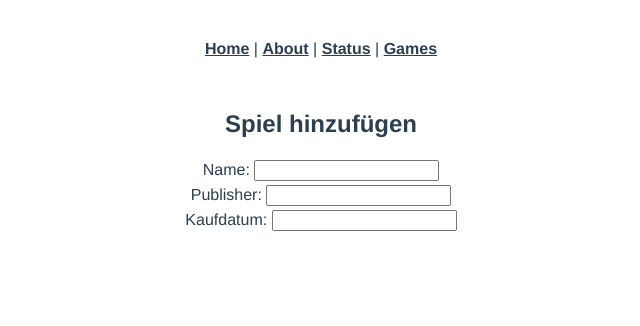
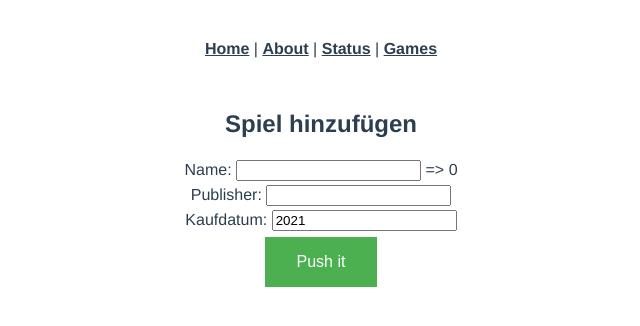
Before and after one commit to Sensler/app-demo-project, a Vue app in the folder demo-ui/: page /addGame in a window 1280 px wide. Shown: the top 326 px of the page, without its empty margins (319-959 px from the left). Built offline with nearby package versions, Linux system fonts and the light colour scheme.

Commit message:
Funktion für Add und Delete eingefügt

```diff
--- a/demo-ui/package.json
+++ b/demo-ui/package.json
@@ -4,6 +4,7 @@
   "private": true,
   "scripts": {
     "serve": "vue-cli-service serve",
+    "serveWithPort8081": "vue-cli-service serve --port=8081",
     "build": "vue-cli-service build",
     "lint": "vue-cli-service lint"
   },
--- a/demo-ui/src/views/AddGame.vue
+++ b/demo-ui/src/views/AddGame.vue
@@ -4,23 +4,60 @@
       <h2>Spiel hinzufügen</h2>
       <div>
         <label for="name">Name: </label>
-        <input type="text" name="name" id="name" />
+        <input type="text" name="name" id="name" v-model.lazy="inputState.name" /> => {{ nameLength }}
       </div>
       <div>
         <label for="publisher">Publisher: </label>
-        <input type="text" name="publisher" id="publisher" />
+        <input type="text" name="publisher" id="publisher" v-model="inputState.publisher" />
       </div>
       <div>
         <label for="buyingYear">Kaufdatum: </label>
-        <input type="text" name="buyingYear" id="buyingYear" />
+        <input type="text" name="buyingYear" id="buyingYear" v-model="inputState.buyingYear" />
       </div>
+      <button type="submit" value="add" name="add" @click="addGame">Push it</button>
     </form>
   </div>
 </template>
 
 <script>
+import { computed, reactive, watch } from 'vue';
+import axios from 'axios';
+import { onBeforeRouteLeave, useRouter } from 'vue-router';
+
 export default {
   name: 'AddGame',
+
+  setup() {
+    const inputState = reactive({
+      name: '',
+      publisher: '',
+      buyingYear: 2021,
+    });
+    const nameLength = computed(() => inputState.name.length);
+
+    watch(inputState, (value, oldValue) => {
+      console.log(`value=${value.name}, oldValue=${oldValue.name}`);
+    });
+    let added = false;
+    const router = useRouter();
+    const addGame = async () => {
+      axios({
+        url: 'api/games',
+        method: 'post',
+        data: inputState,
+      });
+      added = true;
+
+      router.push({ name: 'Games' });
+    };
+
+    onBeforeRouteLeave(() => {
+      console.log('wow hier lande ich ja immer');
+      // eslint-disable-next-line no-restricted-globals
+      return added ? true : confirm('Willst du wirklich kein Spiel hinzufügen?');
+    });
+    return { inputState, nameLength, addGame };
+  },
 };
 </script>
 
--- a/demo-ui/src/views/Games.vue
+++ b/demo-ui/src/views/Games.vue
@@ -7,7 +7,12 @@
         <th>Publisher</th>
       </thead>
       <tbody>
-        <tr v-for="game in games" :key="game.id" @click.left="pushRoute('DetailGame', { id: game.id })">
+        <tr
+          v-for="game in games"
+          :key="game.id"
+          @click.left="pushRoute('DetailGame', { id: game.id })"
+          @click.right.prevent="deleteGame(game.id)"
+        >
           <td>{{ game.id }}</td>
           <td>{{ game.name }}</td>
           <td>{{ game.publisher }}</td>
@@ -44,6 +49,23 @@ export default {
       }
     };
 
+    const deleteGame = async (id) => {
+      // eslint-disable-next-line no-restricted-globals
+      const verification = confirm(`Willst du wirklich das Spiel mit der id ${id} löschen?`);
+      if (!verification) {
+        return;
+      }
+
+      await axios({
+        url: `/api/games/${id}`,
+        method: 'delete',
+      });
+      // Ich kann faul seinn und rufe die Liste einfach neu ab, hier kann man auch frontendseitig sich das herausschnippeln
+      // getGames();
+
+      games.value = games.value.filter((g) => g.id !== id);
+    };
+
     const router = useRouter();
     function pushRoute(route, params) {
       router.push({ name: route, params });
@@ -57,6 +79,7 @@ export default {
       error,
       getGames,
       pushRoute,
+      deleteGame,
     };
   },
 };
```
